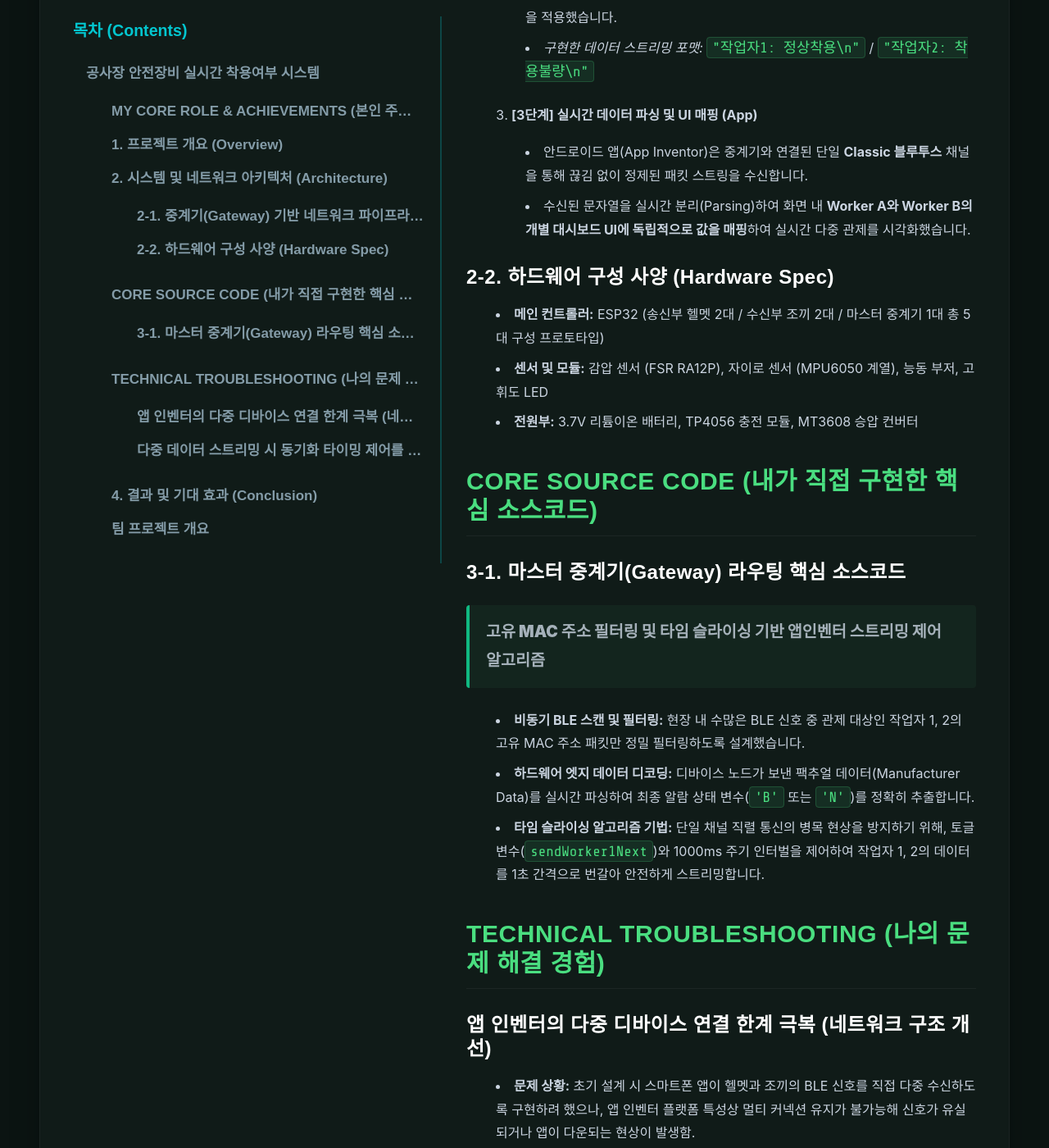
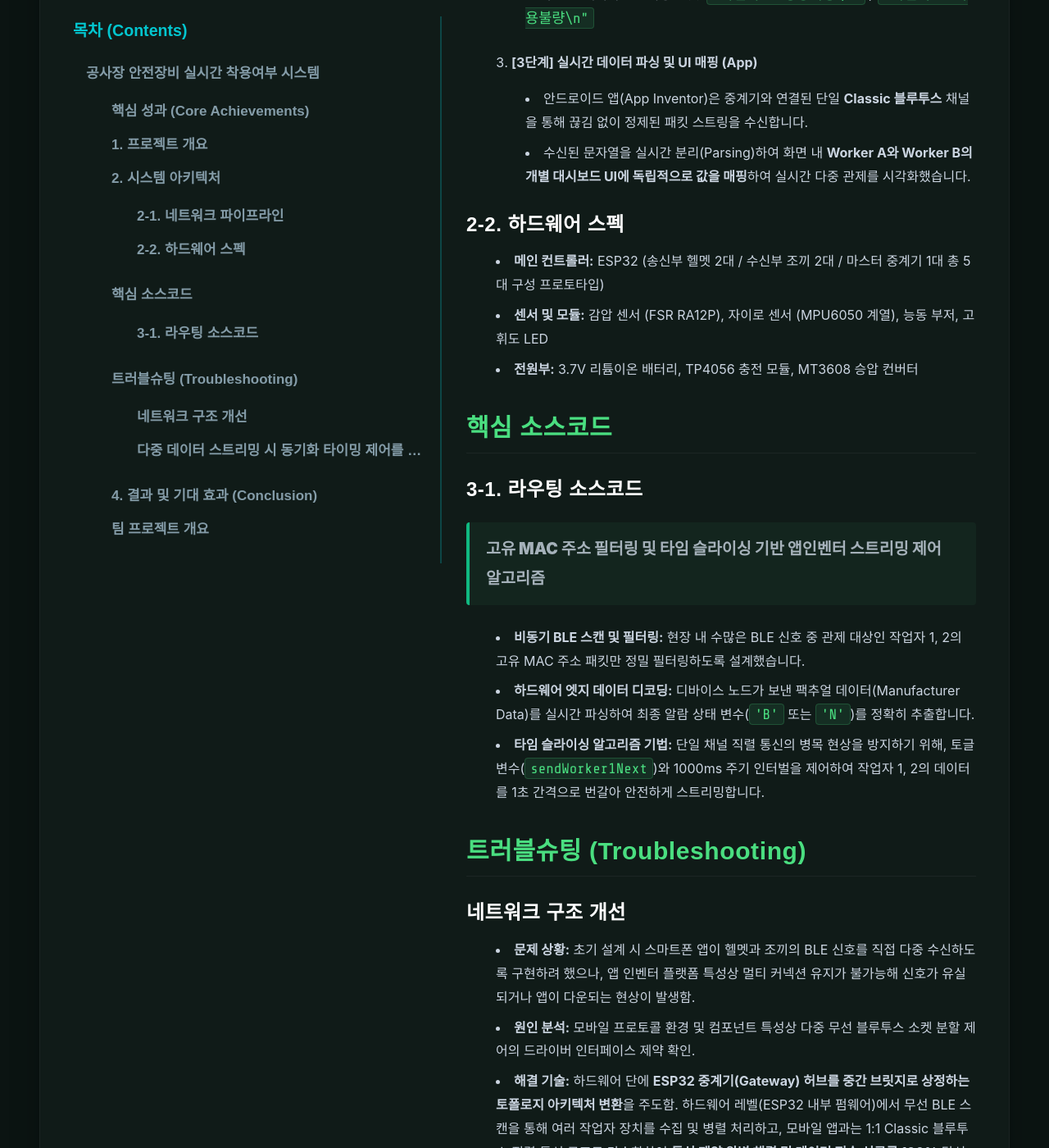
Before and after one commit to eunji021/eunji021.github.io, a Jekyll site: the page built from safety-equipment-system.md, in a window 1280 px wide and 1400 px high, scrolled down 2475 px. Shown: the whole window at 82% size. Built offline with Jekyll 4.4.1, drawn with Linux system fonts in a browser that asks for light colours; nearby versions of some CDN libraries; some web fonts are replaced; comment, search, counter and statistics services are not loaded; some of the changed text lies outside the part shown.

Commit message:
글 바꿈

```diff
--- a/safety-equipment-system.md
+++ b/safety-equipment-system.md
@@ -94,7 +94,7 @@ short-description: "ESP32 게이트웨이를 이용해 작업자 안전모와
 
 ---
 
-## MY CORE ROLE & ACHIEVEMENTS (본인 주도 핵심 성과)
+## 핵심 성과 (Core Achievements)
 팀 프로젝트 내에서 **하드웨어 핵심 제어 아키텍처 수립 및 소프트웨어 상위 레이어(임베디드 무선 네트워크 ~ 앱 관제) 시스템 전체의 펌웨어 설계 및 통합**을 전담하여 다음과 같은 성과를 냈습니다.
 
 1. **중계기(Gateway) 기반 무선 네트워크 파이프라인 독자 설계**
@@ -106,15 +106,15 @@ short-description: "ESP32 게이트웨이를 이용해 작업자 안전모와
 
 ---
 
-## 1. 프로젝트 개요 (Overview)
+## 1. 프로젝트 개요
 * **배경:** 기존 공사 현장의 안전 관리는 CCTV 및 수동 점검에 의존하여, 작업자의 무착용 상태나 낙상 사고를 실시간으로 인지하고 즉각 대응하기 어려웠습니다.
 * **목적:** ESP32 모듈과 다중 센서(압력, 자이로), 블루투스 기술을 융합하여 작업자의 안전모·안전조끼 착용 상태 및 이상 신호를 실시간으로 수집하고 관리자 앱으로 통합 관제하는 IoT 안전 시스템을 구축합니다.
 
 #
 
-## 2. 시스템 및 네트워크 아키텍처 (Architecture)
+## 2. 시스템 아키텍처
 
-### 2-1. 중계기(Gateway) 기반 네트워크 파이프라인 단계별 프로세스
+### 2-1. 네트워크 파이프라인
 안드로이드(앱 인벤터)의 OS/플랫폼 제약 조건인 '다중 블루투스 연결 불안정성'을 해결하기 위해 제가 직접 설계한 3단계 무선 네트워크 구조입니다.
 
 1. **[1단계] 하드웨어 레벨 다중 수신 (BLE Client ──▶ Gateway)**
@@ -128,14 +128,14 @@ short-description: "ESP32 게이트웨이를 이용해 작업자 안전모와
    - 안드로이드 앱(App Inventor)은 중계기와 연결된 단일 **Classic 블루투스** 채널을 통해 끊김 없이 정제된 패킷 스트링을 수신합니다.
    - 수신된 문자열을 실시간 분리(Parsing)하여 화면 내 **Worker A와 Worker B의 개별 대시보드 UI에 독립적으로 값을 매핑**하여 실시간 다중 관제를 시각화했습니다.
 
-### 2-2. 하드웨어 구성 사양 (Hardware Spec)
+### 2-2. 하드웨어 스펙
 * **메인 컨트롤러:** ESP32 (송신부 헬멧 2대 / 수신부 조끼 2대 / 마스터 중계기 1대 총 5대 구성 프로토타입)
 * **센서 및 모듈:** 감압 센서 (FSR RA12P), 자이로 센서 (MPU6050 계열), 능동 부저, 고휘도 LED
 * **전원부:** 3.7V 리튬이온 배터리, TP4056 충전 모듈, MT3608 승압 컨버터
 
-## CORE SOURCE CODE (내가 직접 구현한 핵심 소스코드)
+## 핵심 소스코드
 
-### 3-1. 마스터 중계기(Gateway) 라우팅 핵심 소스코드
+### 3-1. 라우팅 소스코드
 > **고유 MAC 주소 필터링 및 타임 슬라이싱 기반 앱인벤터 스트리밍 제어 알고리즘**
 
 * **비동기 BLE 스캔 및 필터링:** 현장 내 수많은 BLE 신호 중 관제 대상인 작업자 1, 2의 고유 MAC 주소 패킷만 정밀 필터링하도록 설계했습니다.
@@ -143,9 +143,9 @@ short-description: "ESP32 게이트웨이를 이용해 작업자 안전모와
 * **타임 슬라이싱 알고리즘 기법:** 단일 채널 직렬 통신의 병목 현상을 방지하기 위해, 토글 변수(`sendWorker1Next`)와 1000ms 주기 인터벌을 제어하여 작업자 1, 2의 데이터를 1초 간격으로 번갈아 안전하게 스트리밍합니다.
 
 
-## TECHNICAL TROUBLESHOOTING (나의 문제 해결 경험)
+## 트러블슈팅 (Troubleshooting)
 
-### 앱 인벤터의 다중 디바이스 연결 한계 극복 (네트워크 구조 개선)
+### 네트워크 구조 개선
 * **문제 상황:** 초기 설계 시 스마트폰 앱이 헬멧과 조끼의 BLE 신호를 직접 다중 수신하도록 구현하려 했으나, 앱 인벤터 플랫폼 특성상 멀티 커넥션 유지가 불가능해 신호가 유실되거나 앱이 다운되는 현상이 발생함.
 * **원인 분석:** 모바일 프로토콜 환경 및 컴포넌트 특성상 다중 무선 블루투스 소켓 분할 제어의 드라이버 인터페이스 제약 확인.
 * **해결 기술:** 하드웨어 단에 **ESP32 중계기(Gateway) 허브를 중간 브릿지로 상정하는 토폴로지 아키텍처 변환**을 주도함. 하드웨어 레벨(ESP32 내부 펌웨어)에서 무선 BLE 스캔을 통해 여러 작업자 장치를 수집 및 병렬 처리하고, 모바일 앱과는 1:1 Classic 블루투스 직렬 통신 구조로 단순화하여 **통신 제약 완벽 해결 및 데이터 전송 성공률 100%** 달성.
```
